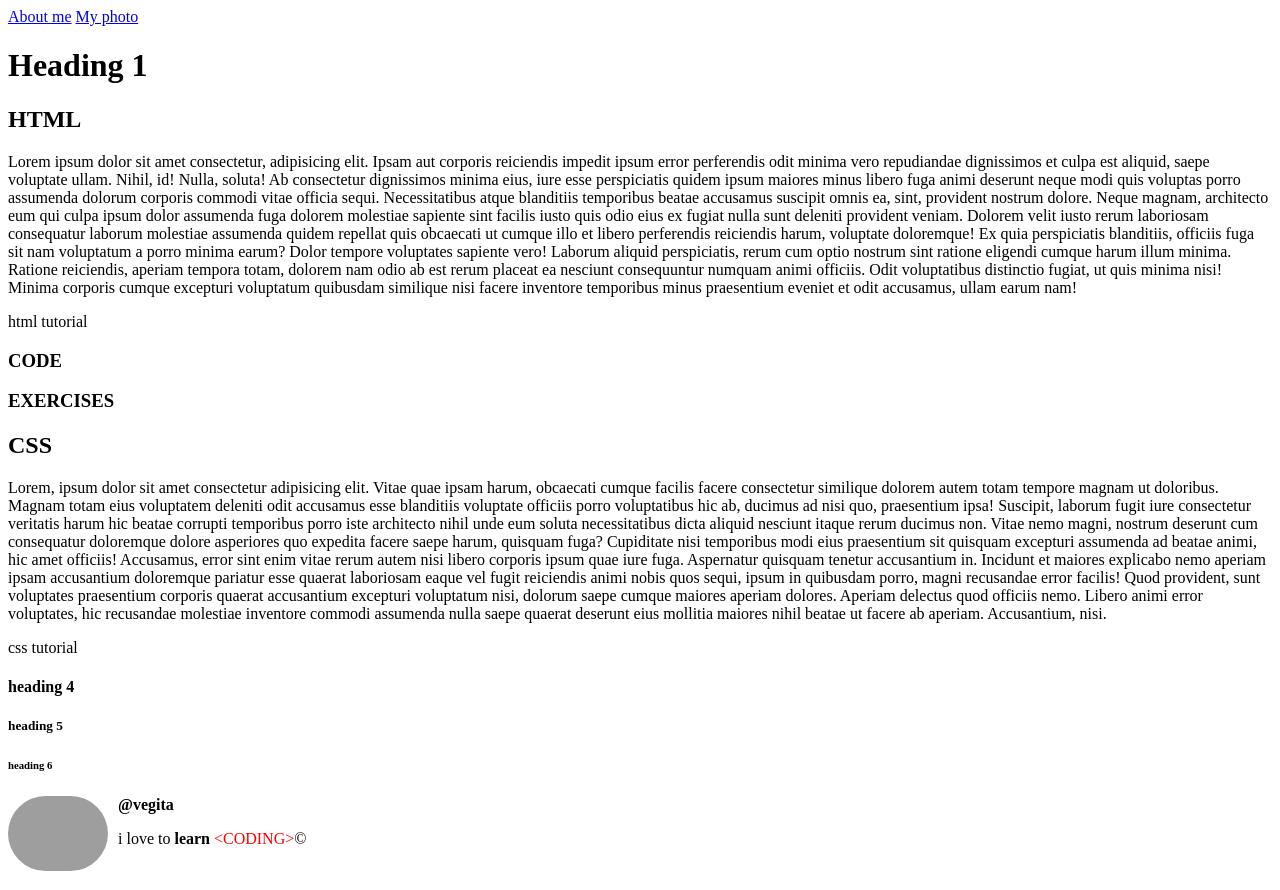
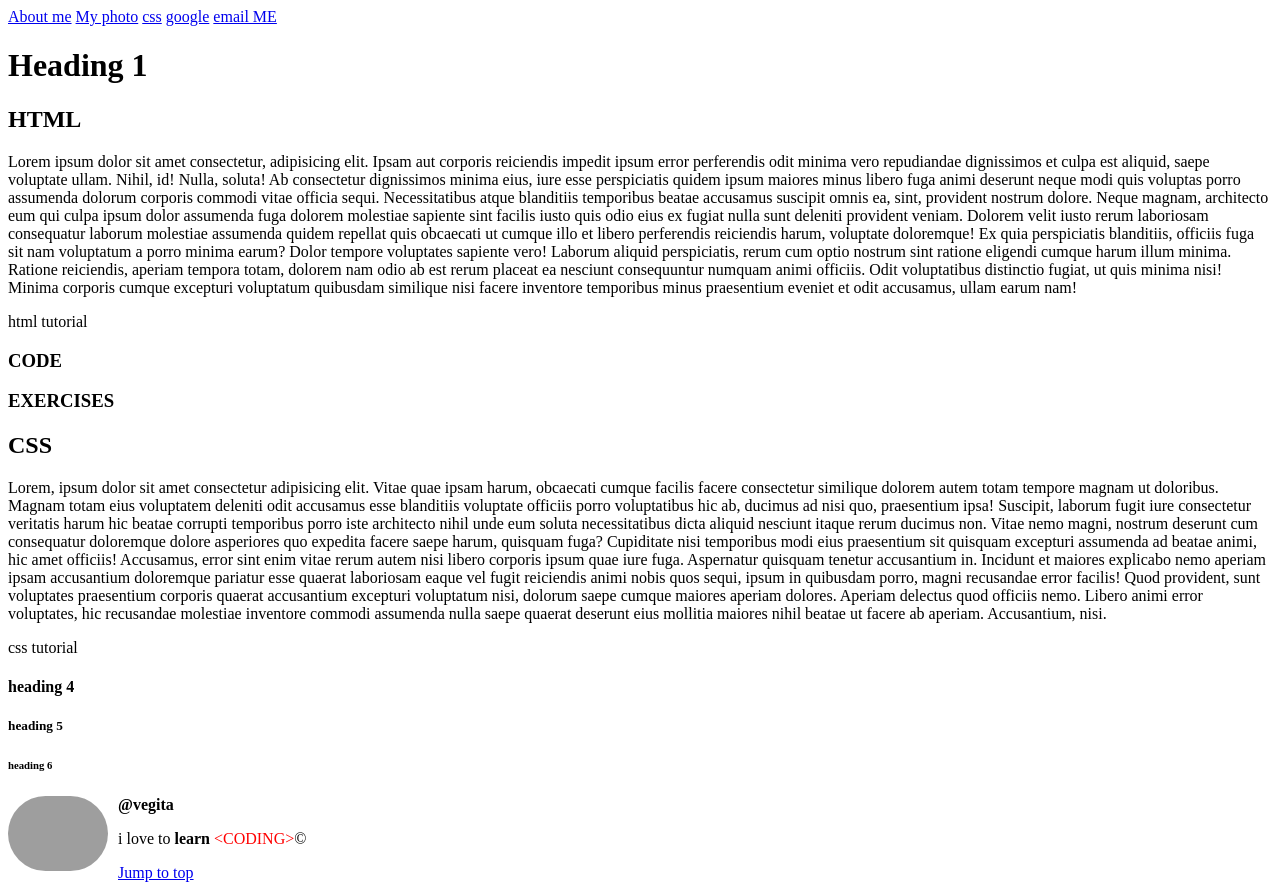
Before and after one commit to ibrahimMU35/jsmosh, a plain HTML site: page html-css/index.html in a window 1280 px wide. Drawn offline with Linux system fonts and the light colour scheme; grey boxes are pictures that could not be loaded.

Commit message:
hyperlnks

```diff
--- a/html-css/index.html
+++ b/html-css/index.html
@@ -25,6 +25,9 @@
   <body>
     <a href="company/about.html">About me</a>
     <a href="images/vegeta-rage.gif" download>My photo</a>
+    <a href="#section-css">css</a>
+    <a href="https://google.com" target="_blank">google</a>
+    <a href="mailto:blabla@hotmail.com">email ME</a>
     <h1>Heading 1</h1>
     <h2>HTML</h2>
     <p>
@@ -53,7 +56,7 @@
     <p>html tutorial</p>
     <h3>CODE</h3>
     <h3>EXERCISES</h3>
-    <h2>CSS</h2>
+    <h2 id="section-css">CSS</h2>
     <p>
       Lorem, ipsum dolor sit amet consectetur adipisicing elit. Vitae quae ipsam
       harum, obcaecati cumque facilis facere consectetur similique dolorem autem
@@ -84,5 +87,6 @@
     <img src="images/vegeta-rage.gif" alt="vegita-rage" />
     <p class="username">@vegita</p>
     <p>i love to <strong>learn</strong> <em>&lt;CODING&gt;</em>&copy;</p>
+    <a href="#">Jump to top</a>
   </body>
 </html>
```
